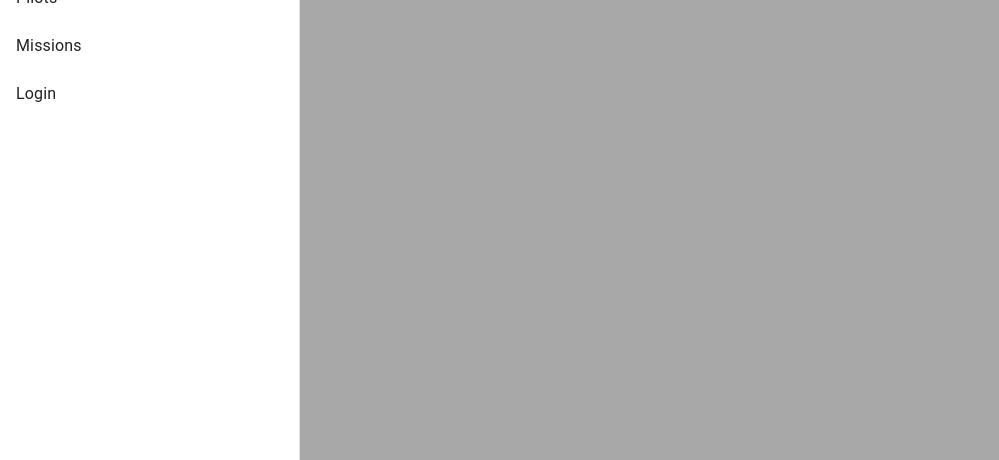
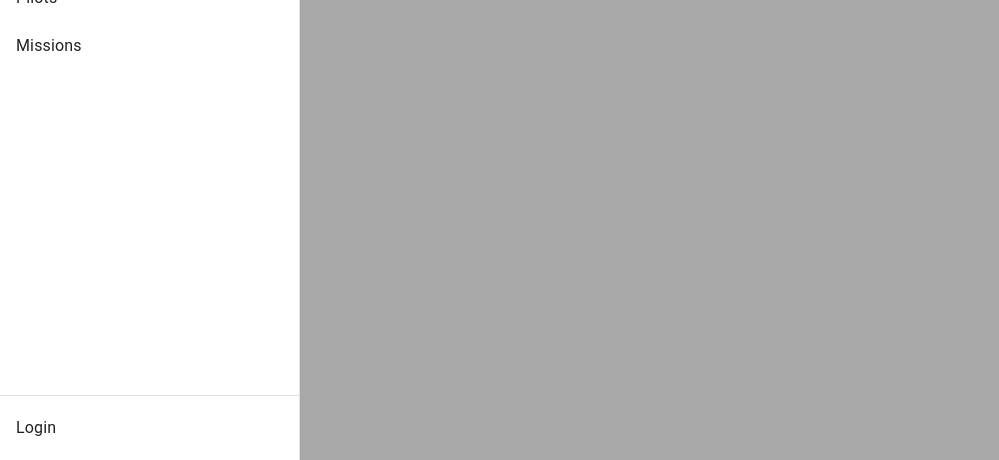
Before and after one commit to stockhausenj/localdrone, a React (Vite) app in the folder localdrone/: page / in a window 1280 px wide. Shown: the part 340-800 px from the top of the page, without its empty margins (0-999 px from the left). Built offline with nearby package versions, Linux system fonts and the light colour scheme.

Commit message:
mv login to bottom

```diff
--- a/localdrone/src/routes/root.jsx
+++ b/localdrone/src/routes/root.jsx
@@ -46,7 +46,10 @@ export default function Root() {
                 <ListItemText primary={'Missions'} />
               </ListItemButton>
             </ListItem>
-            <ListItem  sx={{padding: 0}}>
+          </List>
+          <List style={{ marginTop: `auto` }}>
+          <Divider style={{marginBottom: 8}}/>
+            <ListItem  sx={{padding: 0}} alignToBottom>
               <ListItemButton component={CustomNavLink} to={'login'}>
                 <ListItemText primary={'Login'} />
               </ListItemButton>
```
